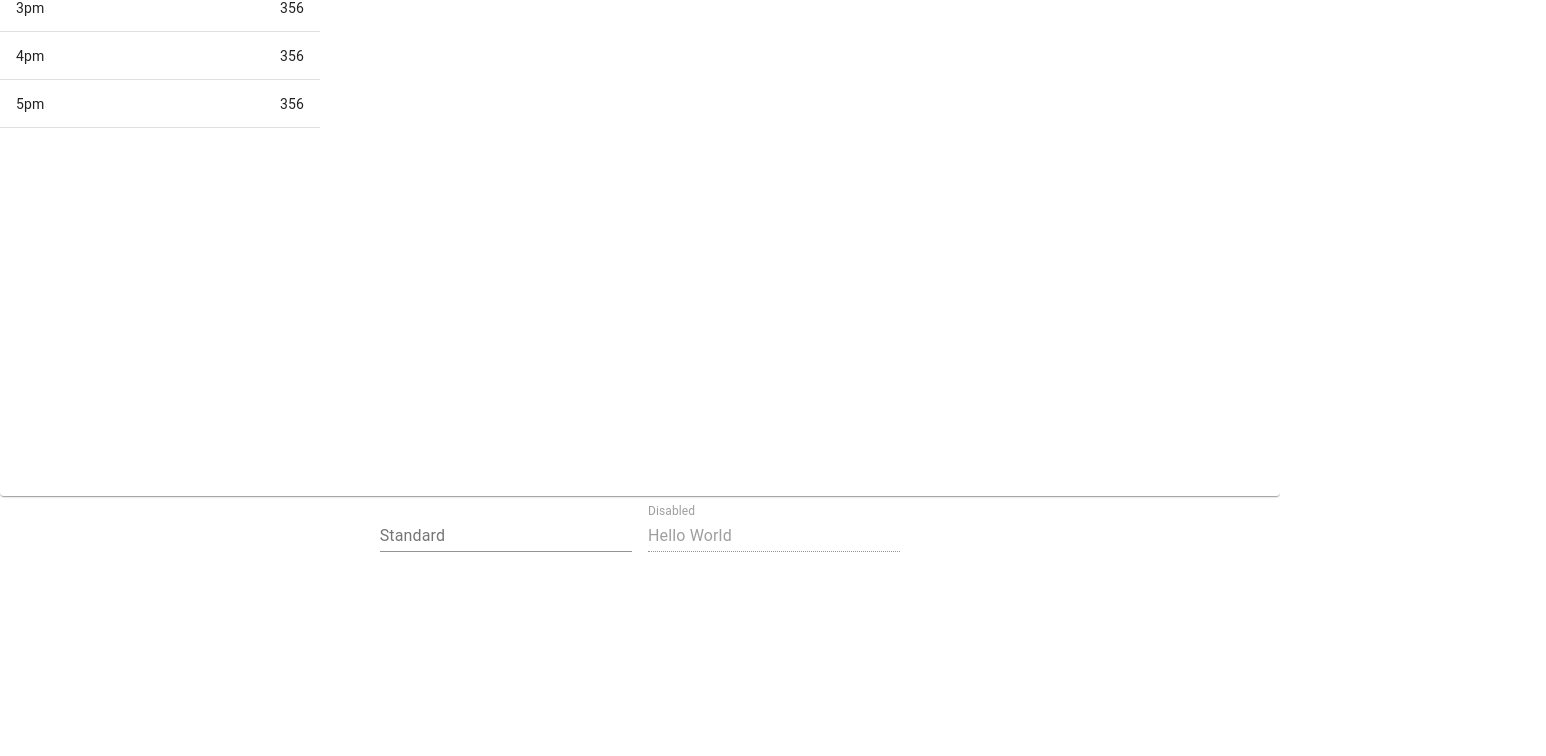
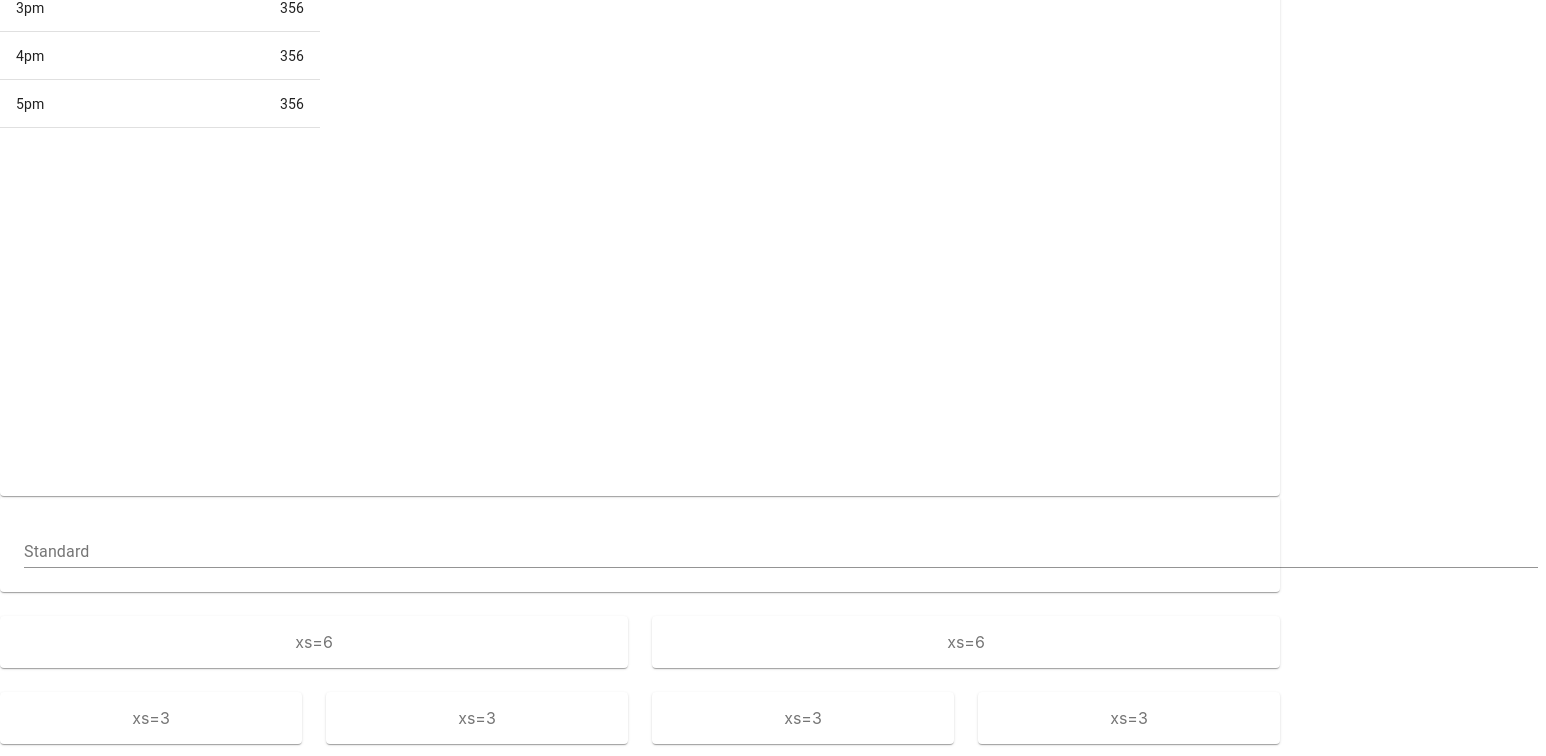
Before and after one commit to Haplescent/react-cal, a React (Create React App) app: page / in a window 1280 px wide. Shown: the part 304-1060 px from the top of the page, 1546 px wide, since content can reach past the window. Before the commit the page ends 864 px from the top, so only its background shows below. Built offline with nearby package versions, Linux system fonts and the light colour scheme.

Commit message:
gett textfields working

```diff
--- a/src/App.js
+++ b/src/App.js
@@ -1,18 +1,16 @@
-import React from 'react';
-import logo from './logo.svg';
-import './App.css';
-import './components/Grid.js';
-import CenteredGrid from './components/Grid.js';
-import ReactVirtualizedTable from './components/Table.js';
-import BasicTextFields from './components/Textfield.js';
-
-
+import React from "react";
+import logo from "./logo.svg";
+import "./App.css";
+import "./components/Grid.js";
+import CenteredGrid from "./components/Grid.js";
+import ReactVirtualizedTable from "./components/Table.js";
+import BasicTextFields from "./components/Textfield.js";
 
 function App() {
   return (
     <div className="App">
       {ReactVirtualizedTable()}
-      {BasicTextFields()}
+      {CenteredGrid()}
     </div>
   );
 }
--- a/src/components/Grid.js
+++ b/src/components/Grid.js
@@ -1,7 +1,8 @@
-import React from 'react';
-import { makeStyles } from '@material-ui/core/styles';
-import Paper from '@material-ui/core/Paper';
-import Grid from '@material-ui/core/Grid';
+import React from "react";
+import { makeStyles } from "@material-ui/core/styles";
+import Paper from "@material-ui/core/Paper";
+import Grid from "@material-ui/core/Grid";
+import BasicTextFields from "./Textfield.js";
 
 const useStyles = makeStyles((theme) => ({
   root: {
@@ -9,7 +10,7 @@ const useStyles = makeStyles((theme) => ({
   },
   paper: {
     padding: theme.spacing(2),
-    textAlign: 'center',
+    textAlign: "center",
     color: theme.palette.text.secondary,
   },
 }));
@@ -21,7 +22,7 @@ export default function CenteredGrid() {
     <div className={classes.root}>
       <Grid container spacing={3}>
         <Grid item xs={12}>
-          <Paper className={classes.paper}>xs=12</Paper>
+          <Paper className={classes.paper}>{BasicTextFields()}</Paper>
         </Grid>
         <Grid item xs={6}>
           <Paper className={classes.paper}>xs=6</Paper>
--- a/src/components/Table.js
+++ b/src/components/Table.js
@@ -1,30 +1,31 @@
-import React from 'react';
-import PropTypes from 'prop-types';
-import clsx from 'clsx';
-import { withStyles } from '@material-ui/core/styles';
-import TableCell from '@material-ui/core/TableCell';
-import Paper from '@material-ui/core/Paper';
-import { AutoSizer, Column, Table } from 'react-virtualized';
+import React from "react";
+import PropTypes from "prop-types";
+import clsx from "clsx";
+import { withStyles } from "@material-ui/core/styles";
+import TableCell from "@material-ui/core/TableCell";
+import Paper from "@material-ui/core/Paper";
+import { AutoSizer, Column, Table } from "react-virtualized";
+import BasicTextFields from "./Textfield.js";
 
 const styles = (theme) => ({
   flexContainer: {
-    display: 'flex',
-    alignItems: 'center',
-    boxSizing: 'border-box',
+    display: "flex",
+    alignItems: "center",
+    boxSizing: "border-box",
   },
   table: {
     // temporary right-to-left patch, waiting for
     // https://github.com/bvaughn/react-virtualized/issues/454
-    '& .ReactVirtualized__Table__headerRow': {
+    "& .ReactVirtualized__Table__headerRow": {
       flip: false,
-      paddingRight: theme.direction === 'rtl' ? '0px !important' : undefined,
+      paddingRight: theme.direction === "rtl" ? "0px !important" : undefined,
     },
   },
   tableRow: {
-    cursor: 'pointer',
+    cursor: "pointer",
   },
   tableRowHover: {
-    '&:hover': {
+    "&:hover": {
       backgroundColor: theme.palette.grey[200],
     },
   },
@@ -32,7 +33,7 @@ const styles = (theme) => ({
     flex: 1,
   },
   noClick: {
-    cursor: 'initial',
+    cursor: "initial",
   },
 });
 
@@ -60,7 +61,11 @@ class MuiVirtualizedTable extends React.PureComponent {
         })}
         variant="body"
         style={{ height: rowHeight }}
-        align={(columnIndex != null && columns[columnIndex].numeric) || false ? 'right' : 'left'}
+        align={
+          (columnIndex != null && columns[columnIndex].numeric) || false
+            ? "right"
+            : "left"
+        }
       >
         {cellData}
       </TableCell>
@@ -73,10 +78,14 @@ class MuiVirtualizedTable extends React.PureComponent {
     return (
       <TableCell
         component="div"
-        className={clsx(classes.tableCell, classes.flexContainer, classes.noClick)}
+        className={clsx(
+          classes.tableCell,
+          classes.flexContainer,
+          classes.noClick
+        )}
         variant="head"
         style={{ height: headerHeight }}
-        align={columns[columnIndex].numeric || false ? 'right' : 'left'}
+        align={columns[columnIndex].numeric || false ? "right" : "left"}
       >
         <span>{label}</span>
       </TableCell>
@@ -84,7 +93,13 @@ class MuiVirtualizedTable extends React.PureComponent {
   };
 
   render() {
-    const { classes, columns, rowHeight, headerHeight, ...tableProps } = this.props;
+    const {
+      classes,
+      columns,
+      rowHeight,
+      headerHeight,
+      ...tableProps
+    } = this.props;
     return (
       <AutoSizer>
         {({ height, width }) => (
@@ -93,7 +108,7 @@ class MuiVirtualizedTable extends React.PureComponent {
             width={width}
             rowHeight={rowHeight}
             gridStyle={{
-              direction: 'inherit',
+              direction: "inherit",
             }}
             headerHeight={headerHeight}
             className={classes.table}
@@ -132,7 +147,7 @@ MuiVirtualizedTable.propTypes = {
       label: PropTypes.string.isRequired,
       numeric: PropTypes.bool,
       width: PropTypes.number.isRequired,
-    }),
+    })
   ).isRequired,
   headerHeight: PropTypes.number,
   onRowClick: PropTypes.func,
@@ -144,18 +159,18 @@ const VirtualizedTable = withStyles(styles)(MuiVirtualizedTable);
 // ---
 
 const sample = [
-  ['9am', 159, 6.0, 24, 4.0],
-  ['10am', 237, 9.0, 37, 4.3],
-  ['11am', 262, 16.0, 24, 6.0],
-  ['12pm', 305, 3.7, 67, 4.3],
-  ['2pm', 356, 16.0, 49, 3.9],
-  ['3pm', 356, 16.0, 49, 3.9],
-  ['4pm', 356, 16.0, 49, 3.9],
-  ['5pm', 356, 16.0, 49, 3.9],
+  ["9am", "420"],
+  ["10am", 237, 9.0, 37, 4.3],
+  ["11am", 262, 16.0, 24, 6.0],
+  ["12pm", 305, 3.7, 67, 4.3],
+  ["2pm", 356, 16.0, 49, 3.9],
+  ["3pm", 356, 16.0, 49, 3.9],
+  ["4pm", 356, 16.0, 49, 3.9],
+  ["5pm", 356, 16.0, 49, 3.9],
 ];
 
 function createData(id, hour, task) {
-  return { id, hour, task};
+  return { id, hour, task };
 }
 
 const rows = [];
@@ -167,22 +182,22 @@ for (let i = 0; i < 8; i += 1) {
 
 export default function ReactVirtualizedTable() {
   return (
-    <Paper style={{ height: 800, width: '100%' }}>
+    <Paper style={{ height: 800, width: "100%" }}>
       <VirtualizedTable
         rowCount={rows.length}
         rowGetter={({ index }) => rows[index]}
         columns={[
           {
             width: 200,
-            label: 'Hour',
-            dataKey: 'hour',
+            label: "Hour",
+            dataKey: "hour",
           },
           {
             width: 120,
-            label: 'Calories\u00A0(g)',
-            dataKey: 'task',
+            label: "Calories\u00A0(g)",
+            dataKey: "task",
             numeric: true,
-          }
+          },
         ]}
       />
     </Paper>
--- a/src/components/Textfield.js
+++ b/src/components/Textfield.js
@@ -1,12 +1,12 @@
-import React from 'react';
-import { makeStyles } from '@material-ui/core/styles';
-import TextField from '@material-ui/core/TextField';
+import React from "react";
+import { makeStyles } from "@material-ui/core/styles";
+import TextField from "@material-ui/core/TextField";
 
 const useStyles = makeStyles((theme) => ({
   root: {
-    '& > *': {
+    "& > *": {
       margin: theme.spacing(1),
-      width: '25ch',
+      width: "150ch",
     },
   },
 }));
@@ -17,7 +17,6 @@ export default function BasicTextFields() {
   return (
     <form className={classes.root} noValidate autoComplete="off">
       <TextField id="standard-basic" label="Standard" />
-      <TextField disabled id="standard-disabled" label="Disabled" defaultValue="Hello World" />
     </form>
   );
 }
```
